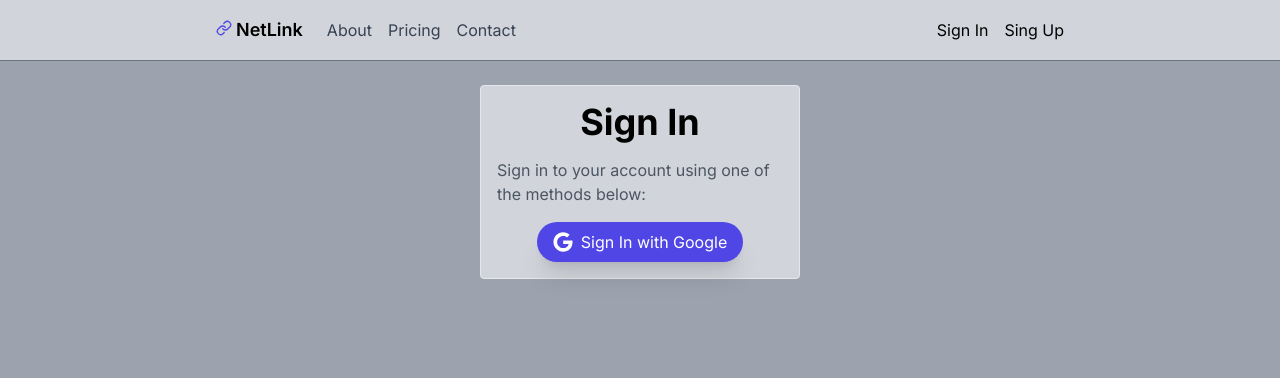
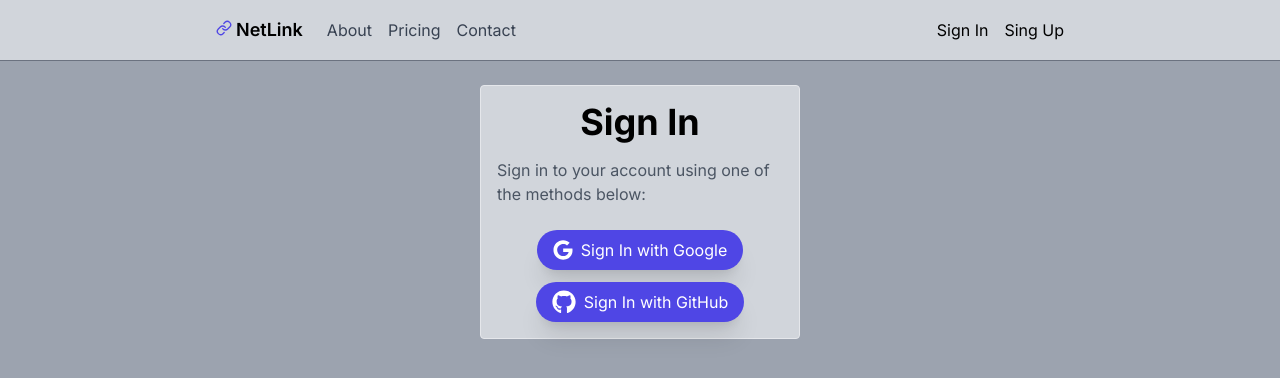
Before and after one commit to Ghostikxd/linktree-clone, a Next.js app: page /login in a window 1280 px wide. Shown: the top 378 px of the page. Built offline with nearby package versions, Linux system fonts and the light colour scheme; no server answers.

Commit message:
added GitHunOAuth/some ui features

```diff
--- a/src/app/login/page.tsx
+++ b/src/app/login/page.tsx
@@ -1,3 +1,4 @@
+import LoginWithGitHub from '@/components/buttons/LoginWithGitHub'
 import LoginWithGoogle from '@/components/buttons/LoginWithGoogle'
 
 const LoginPage = () => {
@@ -8,7 +9,9 @@ const LoginPage = () => {
 				<p className='mr-auto text-gray-600 mb-4'>
 					Sign in to your account using one of the methods below:
 				</p>
-				<LoginWithGoogle />
+
+				<LoginWithGoogle className='mb-3 mt-2' />
+				<LoginWithGitHub />
 			</div>
 		</div>
 	)
--- a/src/app/utils/authOptions.ts
+++ b/src/app/utils/authOptions.ts
@@ -1,6 +1,7 @@
 import clientPromise from '@/libs/mongoClient'
 import { MongoDBAdapter } from '@auth/mongodb-adapter'
 import { Adapter } from 'next-auth/adapters'
+import GitHubProvider from 'next-auth/providers/github'
 import GoogleProvider from 'next-auth/providers/google'
 
 export const authOptions = {
@@ -10,5 +11,9 @@ export const authOptions = {
 			clientId: process.env.GOOGLE_CLIENT_ID as string,
 			clientSecret: process.env.GOOGLE_CLIENT_SECRET as string,
 		}),
+		GitHubProvider({
+			clientId: process.env.GITHUB_ID as string,
+			clientSecret: process.env.GITHUB_SECRET as string,
+		}),
 	],
 }
--- a/src/components/Header.tsx
+++ b/src/components/Header.tsx
@@ -45,10 +45,16 @@ const Header = async () => {
 					)}
 					{!session && (
 						<>
-							<Link href={'/login'} className='hover:scale-105 duration-500'>
+							<Link
+								href={'/login'}
+								className='hover:underline hover:scale-105 duration-500'
+							>
 								Sign In
 							</Link>
-							<Link href={'/sing-up'} className='hover:scale-105 duration-500'>
+							<Link
+								href={'/sing-up'}
+								className=' hover:underline hover:scale-105 duration-500'
+							>
 								Sing Up
 							</Link>
 						</>
--- /dev/null
+++ b/src/components/buttons/LoginWithGitHub.tsx
@@ -0,0 +1,32 @@
+'use client'
+
+import { faGithub } from '@fortawesome/free-brands-svg-icons'
+import { FontAwesomeIcon } from '@fortawesome/react-fontawesome'
+import clsx from 'clsx'
+import { signIn } from 'next-auth/react'
+import { HTMLAttributes } from 'react'
+import Button from '../Button'
+
+interface LoginWithGitHubProps extends HTMLAttributes<HTMLButtonElement> {
+	className?: string
+}
+
+const LoginWithGitHub = ({ className }: LoginWithGitHubProps) => {
+	const handleSignIn = () => {
+		signIn('github')
+	}
+
+	const buttonClasses = clsx(
+		'flex gap-2 justify-center items-center shadow-lg hover:scale-105 duration-700 bg-gray-950 hover:bg-gray-800',
+		className
+	)
+
+	return (
+		<Button type='submit' onClick={handleSignIn} className={buttonClasses}>
+			<FontAwesomeIcon icon={faGithub} className='w-6 h-6' />
+			<span>Sign In with GitHub</span>
+		</Button>
+	)
+}
+
+export default LoginWithGitHub
--- a/src/components/buttons/LoginWithGoogle.tsx
+++ b/src/components/buttons/LoginWithGoogle.tsx
@@ -2,20 +2,27 @@
 
 import { faGoogle } from '@fortawesome/free-brands-svg-icons'
 import { FontAwesomeIcon } from '@fortawesome/react-fontawesome'
+import clsx from 'clsx'
 import { signIn } from 'next-auth/react'
+import { HTMLAttributes } from 'react'
 import Button from '../Button'
 
-const LoginWithGoogle = () => {
+interface LoginWithGoogleProps extends HTMLAttributes<HTMLButtonElement> {
+	className?: string
+}
+
+const LoginWithGoogle = ({ className }: LoginWithGoogleProps) => {
 	const handleSignIn = () => {
 		signIn('google')
 	}
 
+	const buttonClasses = clsx(
+		'flex gap-2 justify-center items-center shadow-lg hover:scale-105 duration-700',
+		className
+	)
+
 	return (
-		<Button
-			type='submit'
-			onClick={handleSignIn}
-			className='flex gap-2 justify-center items-center shadow-lg hover:scale-105 duration-700'
-		>
+		<Button type='submit' onClick={handleSignIn} className={buttonClasses}>
 			<FontAwesomeIcon icon={faGoogle} className='w-5 h-5' />
 			<span>Sign In with Google</span>
 		</Button>
```
